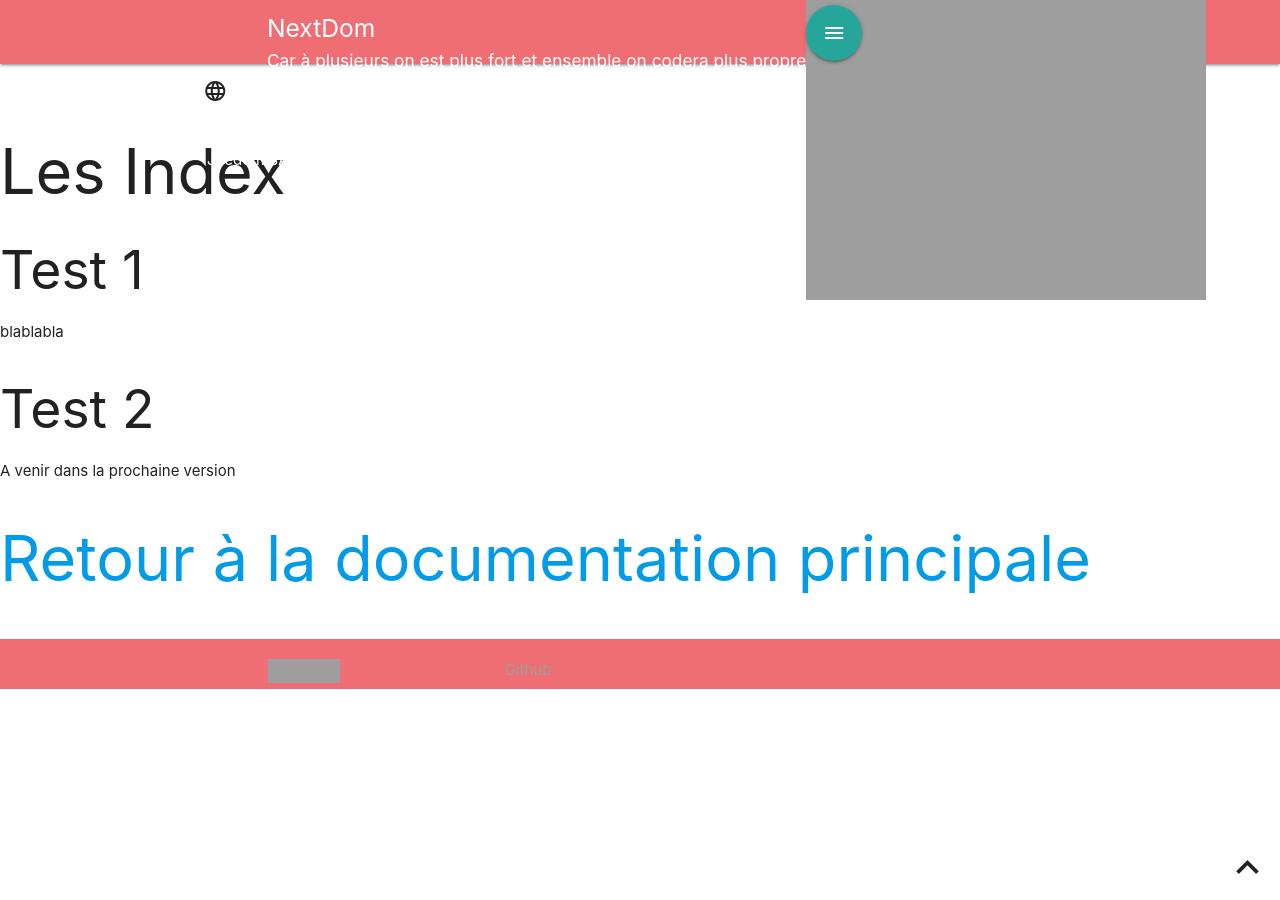
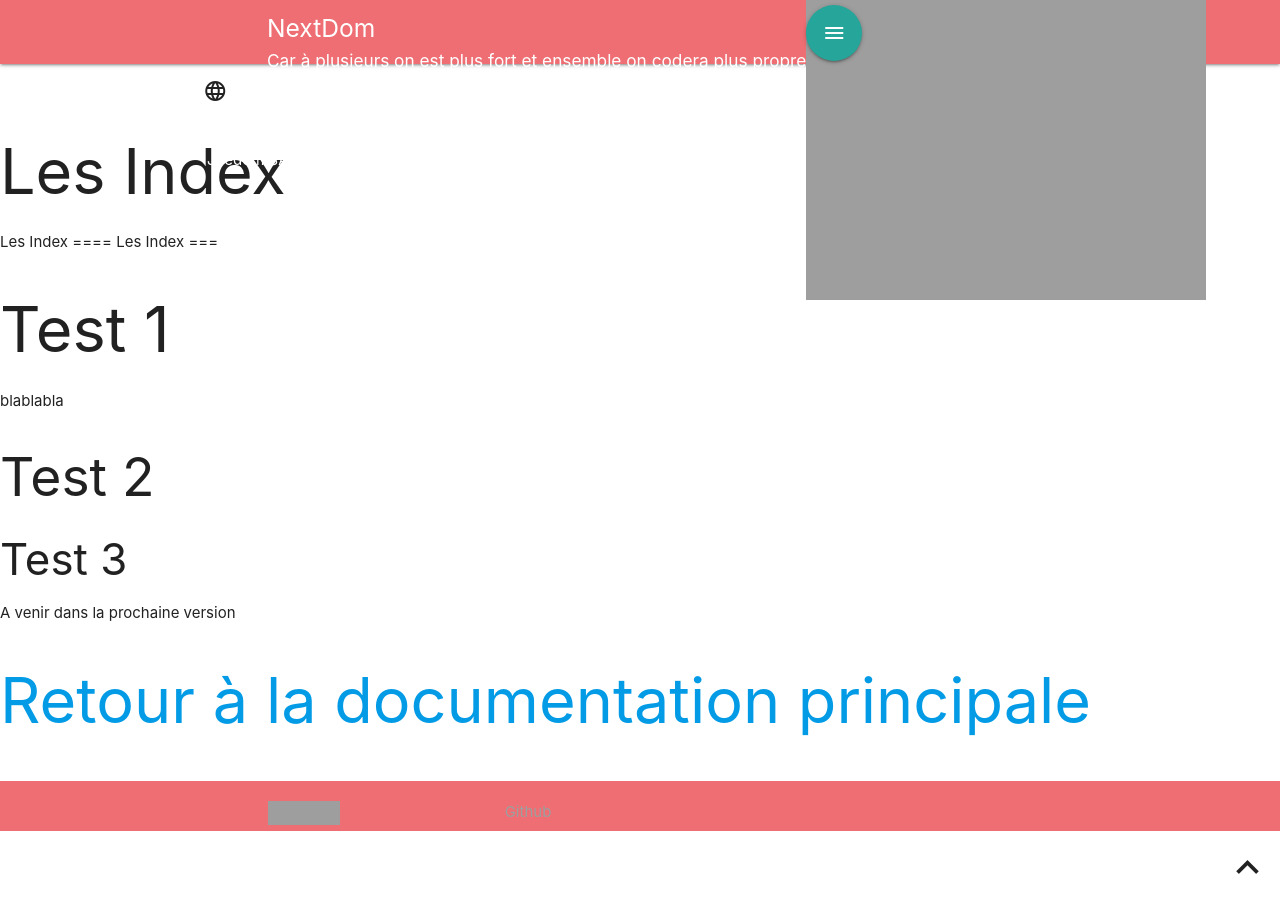
Before and after one commit to NextDom/plugin-teleinfo, a Jekyll site: the page built from docs/fr_FR/index/index.md, in a window 1280 px wide. Built offline with Jekyll 4.4.1, drawn with Linux system fonts in a browser that asks for light colours; nearby versions of some CDN libraries; our own code applies the rules of GitHub Pages for plain Markdown files; library files that are not in the unit come from our copies; grey boxes are pictures that could not be loaded.

Commit message:
Update index.md

```diff
--- a/docs/fr_FR/index/index.md
+++ b/docs/fr_FR/index/index.md
@@ -1,11 +1,17 @@
+Les Index
+======
+Les Index
+====
 Les Index
 ===
 
-## Test 1
+# Test 1
 
   blablabla
 
 ## Test 2
+
+### Test 3
 
 A venir dans la prochaine version
 
```
